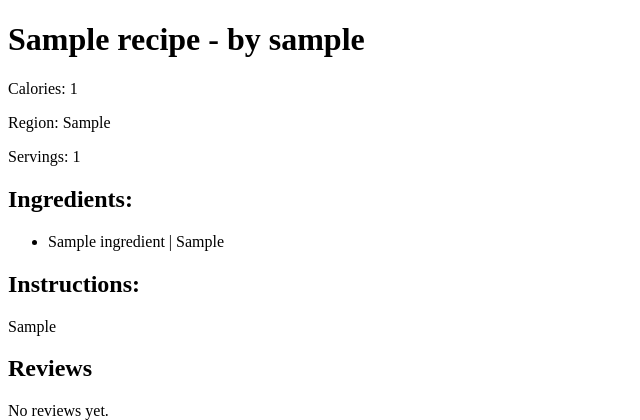
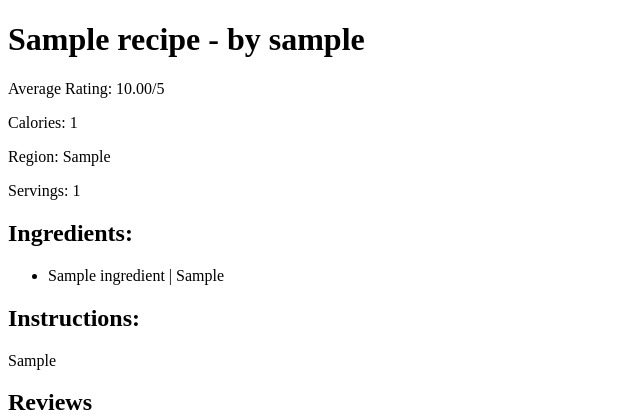
Before and after one commit to jp449/bitepal, a Flask app: page /view_recipes/1 in a window 1280 px wide. Shown: the top 420 px of the page, without its empty margins (0-640 px from the left). Run offline with Flask 3, Linux system fonts and the light colour scheme; tables that the repository leaves empty hold one stand-in row (values such as "Sample post"); parts of the project's set-up code (start-up, migrations or seed data) failed here and were passed over.

Commit message:
average_ratings on my_recipes,recipe page, and view_recipes

```diff
--- a/flask_auth_app/mealdb/routes.py
+++ b/flask_auth_app/mealdb/routes.py
@@ -1,6 +1,6 @@
 from flask import Blueprint, render_template, redirect, url_for, flash, abort, request, jsonify
 from .forms import RegistrationForm, LoginForm, RecipeForm, IngredientsForm, ReviewForm
-from .models import Recipes, Users, Ingredients, UserRestrictions, DietaryRestrictions, Reviews
+from .models import Recipes, Users, Ingredients, UserRestrictions, DietaryRestrictions, Reviews, AvgRecipeRating
 from . import db
 
 from flask_login import login_user,  login_required, current_user, logout_user
@@ -85,13 +85,15 @@ def my_recipes():
     if current_user.is_admin:
         return redirect(url_for('main.view_recipes'))
     recipes = Recipes.query.filter_by(user_id=current_user.user_id).all()
-    return render_template('my_recipes.html', recipes=recipes)
+    average_ratings = {r.recipe_id: r.average_score for r in AvgRecipeRating.query.all()}
+    return render_template('my_recipes.html', recipes=recipes,average_ratings=average_ratings)
 
 @main.route('/view_recipes')
 @login_required
 def view_recipes():
     recipes = Recipes.query.all()
-    return render_template('view_recipes.html', recipes=recipes)
+    average_ratings = {r.recipe_id: r.average_score for r in AvgRecipeRating.query.all()}
+    return render_template('view_recipes.html', recipes=recipes,average_ratings=average_ratings)
 
 @main.route('/view_recipes/<int:recipe_id>',methods = ['GET','POST'])
 def recipe_page(recipe_id):
@@ -108,7 +110,9 @@ def recipe_page(recipe_id):
         db.session.commit()
         flash('Review submitted successfully!', 'success')
         return redirect(url_for('main.recipe_page', recipe_id=recipe_id))
-    return render_template('recipe.html', recipe=recipe,form=form)
+    rating_entry = AvgRecipeRating.query.filter_by(recipe_id=recipe_id).first()
+    average_rating = rating_entry.average_score if rating_entry else None
+    return render_template('recipe.html', recipe=recipe,form=form,average_rating=average_rating)
 
 @main.route('/admin/users', methods = ['GET', 'POST'])
 @login_required
--- a/flask_auth_app/mealdb/templates/my_recipes.html
+++ b/flask_auth_app/mealdb/templates/my_recipes.html
@@ -10,6 +10,7 @@
         {% for recipe in recipes %}
             <li>
                 <h2>{{ recipe.title }}</h2>
+                <p>Average Rating: {{ average_ratings[recipe.recipe_id] | round(2) if average_ratings.get(recipe.recipe_id) is not none else 'Not rated yet'}}/5</p>
                 <p>Calories: {{ recipe.calories }}</p>
                 <p>Region: {{ recipe.region_category }}</p>
                 <p>Servings: {{ recipe.servings }}</p>
--- a/flask_auth_app/mealdb/templates/recipe.html
+++ b/flask_auth_app/mealdb/templates/recipe.html
@@ -6,6 +6,7 @@
 </head>
 <body>
 <h1>{{ recipe.title }} - by {{ recipe.author.username }}</h1>
+<p>Average Rating: {{ average_rating | round(2) if average_rating is not none else 'Not rated yet'}}/5 </p>
 <p>Calories: {{ recipe.calories }}</p>
 <p>Region: {{ recipe.region_category }}</p>
 <p>Servings: {{ recipe.servings }}</p>
--- a/flask_auth_app/mealdb/templates/view_recipes.html
+++ b/flask_auth_app/mealdb/templates/view_recipes.html
@@ -11,6 +11,7 @@
                     {{ recipe.title }}
                 </a>
                 — by {{ recipe.author.username }}
+                Average Rating: {{ average_ratings[recipe.recipe_id] | round(2) if average_ratings.get(recipe.recipe_id) is not none else 'Not rated yet'}}/5
             </li>
         {% endfor %}
     </ul>
```
Also changed, not shown: flask_auth_app/mealdb/models.py (+8 -0 lines).
